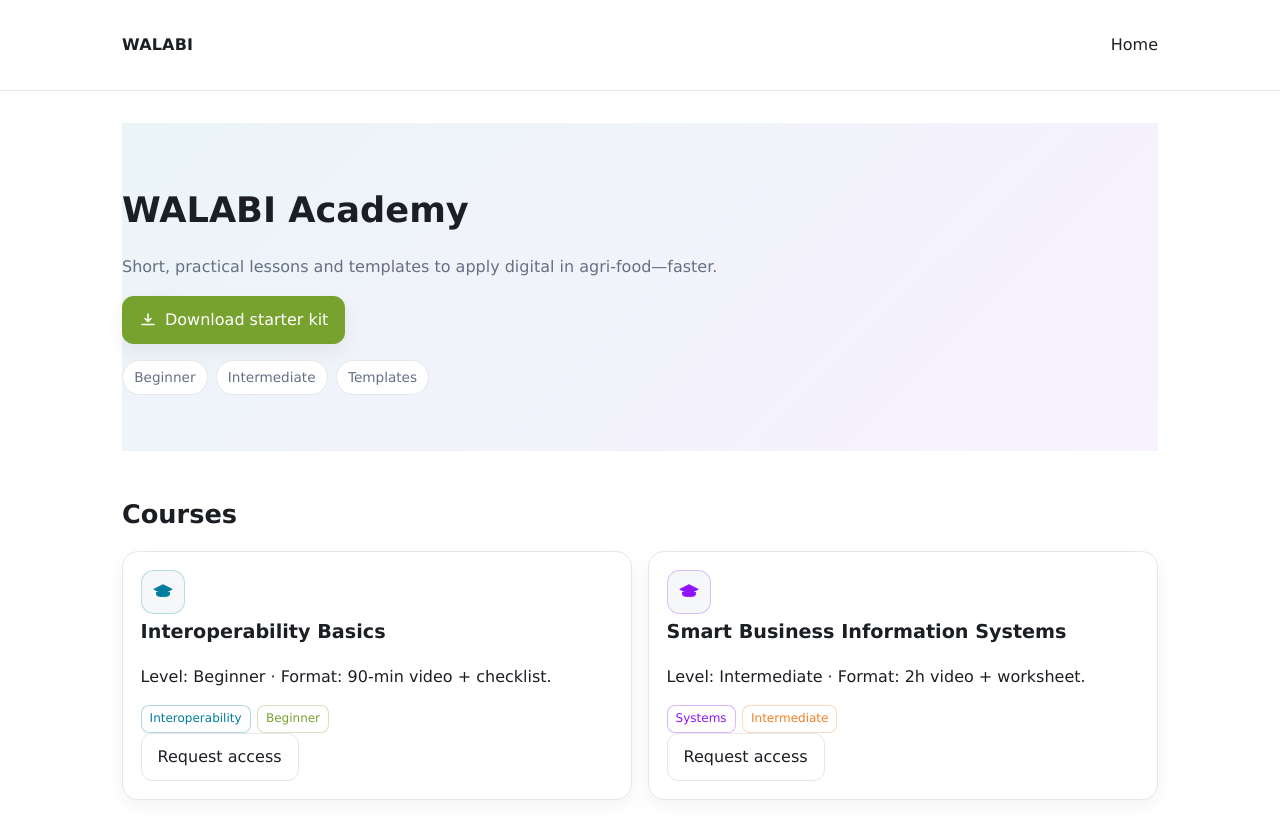
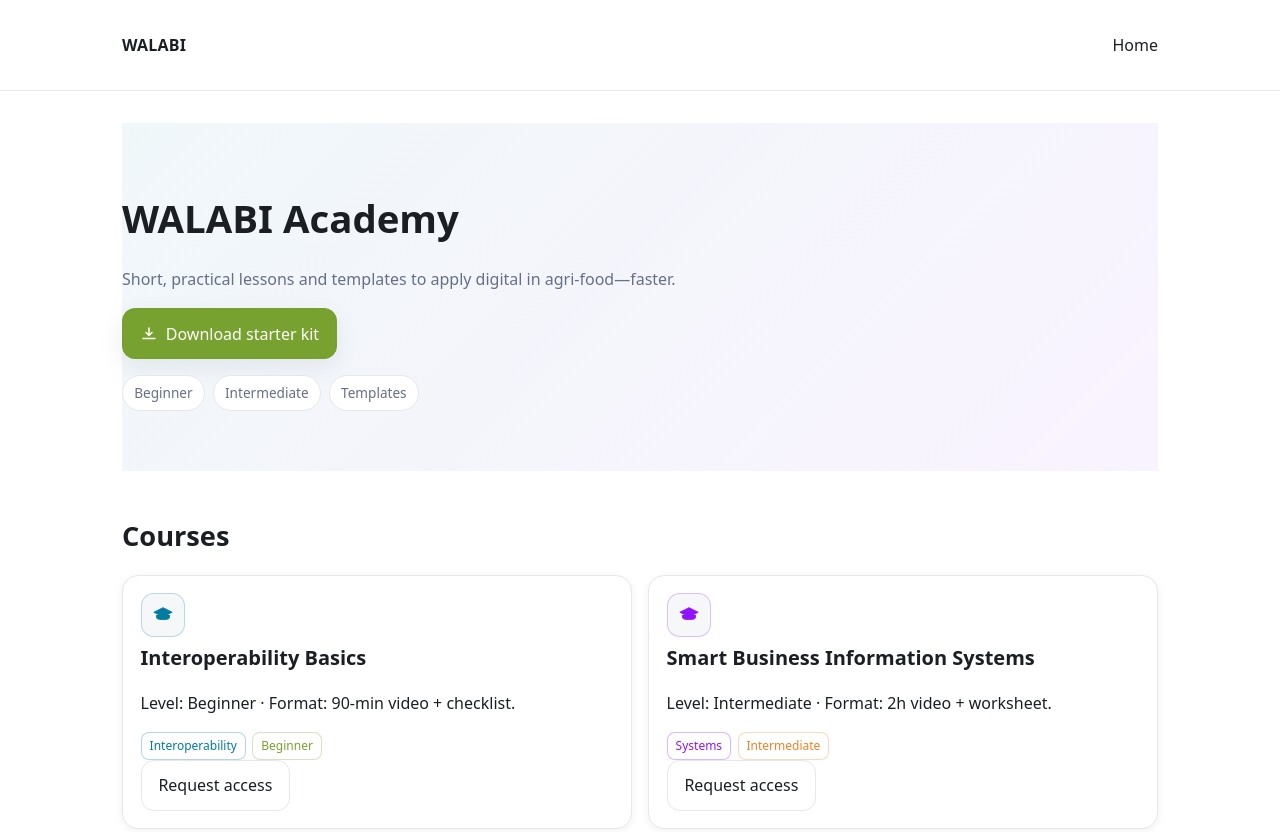
Before and after one commit to Arnabgupta1979/testWALABI, a plain HTML site: page academy.html in a window 1280 px wide. Shown: the top 832 px of the page. Drawn offline with Linux system fonts and the light colour scheme.

Commit message:
Update styles.css

```diff
--- a/assets/styles.css
+++ b/assets/styles.css
@@ -7,6 +7,14 @@
 
   /* Accents can be swapped by body class */
   --accent: var(--blue);
+
+  /* Modern additions */
+  --font-sans: ui-sans-serif, system-ui, -apple-system, Segoe UI, Roboto, "Helvetica Neue", Arial, "Noto Sans", "Apple Color Emoji", "Segoe UI Emoji", "Segoe UI Symbol";
+  --radius-sm:.5rem; --radius-md:.8rem; --radius-lg:1rem;
+  --shadow-sm:0 2px 8px rgba(16,24,40,.06);
+  --shadow-md:0 8px 24px rgba(16,24,40,.08);
+  --tran-fast:.12s ease; --tran-med:.2s ease;
+  --h1:2.4rem; --h2:1.7rem; --h3:1.25rem; --h4:1.08rem;
 }
 /* Accent variants */
 body.accent-blue{ --accent: var(--blue); }
@@ -18,43 +26,45 @@ body.accent-orange{ --accent: var(--orange); }
 *{box-sizing:border-box}
 html,body{margin:0;padding:0}
 body{
-  font-family: Verdana, Geneva, Tahoma, sans-serif;
-  color:var(--ink); background:var(--bg); line-height:1.6;
-  text-rendering:optimizeLegibility;
+  font-family: var(--font-sans);
+  color:var(--ink); background:var(--bg); line-height:1.65;
+  text-rendering:optimizeLegibility; -webkit-font-smoothing:antialiased; -moz-osx-font-smoothing:grayscale;
 }
-a{color:var(--accent); text-decoration:none}
+a{color:var(--accent); text-decoration:none; text-underline-offset:2px}
 a:hover{text-decoration:underline}
 .container{max-width:1100px;margin:0 auto;padding:2rem}
 
 /* ---------- Header ---------- */
 .site-header{
   position:sticky; top:0; z-index:10; background:#fffcc;
-  background:#fff; border-bottom:1px solid var(--line);
-  backdrop-filter:saturate(120%) blur(4px);
+  background:rgba(255,255,255,.85); border-bottom:1px solid var(--line);
+  backdrop-filter:saturate(120%) blur(6px);
 }
 .header-inner{display:flex;align-items:center;justify-content:space-between}
-.brand{font-weight:bold;letter-spacing:.2px;color:var(--ink)}
+.brand{font-weight:800;letter-spacing:.2px;color:var(--ink)}
 .nav a{margin-left:1rem;color:var(--ink)}
 .nav .btn{margin-left:1rem}
 
 /* ---------- Buttons ---------- */
 .btn{
   display:inline-flex; align-items:center; gap:.5rem;
-  padding:.65rem 1rem; border-radius:.7rem; border:1px solid var(--line);
+  padding:.7rem 1.05rem; border-radius:var(--radius-md); border:1px solid var(--line);
   background:#fff; color:var(--ink); text-decoration:none;
-  transition:transform .06s ease, box-shadow .12s ease, border-color .12s ease;
+  transition:transform var(--tran-fast), box-shadow var(--tran-med), border-color var(--tran-fast), background-color var(--tran-fast);
 }
-.btn:hover{transform:translateY(-1px)}
+.btn:hover{transform:translateY(-1px); box-shadow:var(--shadow-sm)}
+.btn:active{transform:translateY(0)}
+.btn:focus-visible{outline:2px solid color-mix(in srgb, var(--accent) 60%, white); outline-offset:2px}
 .btn-primary{
   background:var(--accent); color:#fff; border-color:var(--accent);
-  box-shadow:0 8px 20px rgba(0,0,0,.06), 0 0 0 1px rgba(0,0,0,.02) inset;
+  box-shadow:var(--shadow-md), 0 0 0 1px rgba(0,0,0,.02) inset;
 }
 .btn-ghost{background:transparent}
 
 /* ---------- Hero ---------- */
 .hero{
-  background:linear-gradient(135deg, rgba(0,124,158,.08), rgba(144,19,254,.06));
-  padding:3.5rem 0;
+  background:linear-gradient(135deg, rgba(0,124,158,.06), rgba(144,19,254,.05));
+  padding:3.75rem 0;
 }
 .hero-inner{display:grid;grid-template-columns:1.3fr .7fr;gap:2rem;align-items:center}
 .lead{max-width:720px;color:var(--muted)}
@@ -62,14 +72,16 @@ a:hover{text-decoration:underline}
 .chips{display:flex;gap:.5rem;flex-wrap:wrap;margin:1rem 0 0;padding:0;list-style:none}
 .chip{
   background:#fff;border:1px solid var(--line);border-radius:999px;
-  padding:.35rem .7rem;font-size:.85rem;color:var(--muted)
+  padding:.35rem .7rem;font-size:.85rem;color:var(--muted);
+  transition:background-color var(--tran-fast), border-color var(--tran-fast);
 }
+.chip:hover{background:#fff; border-color:color-mix(in srgb, var(--accent) 35%, var(--line))}
 
 /* ---------- Stat card ---------- */
 .stat-card{
   display:grid;grid-template-columns:repeat(3,1fr);gap:1rem;
-  background:#fff;border:1px solid var(--line);border-radius:1rem;padding:1rem;
-  box-shadow:0 8px 24px rgba(0,0,0,.06);
+  background:#fff;border:1px solid var(--line);border-radius:var(--radius-lg);padding:1rem;
+  box-shadow:var(--shadow-md);
 }
 .stat{display:flex;flex-direction:column;align-items:flex-start}
 .stat-number{font-size:1.6rem;font-weight:bold}
@@ -79,7 +91,7 @@ a:hover{text-decoration:underline}
 .section{padding:2.5rem 0}
 .grid-2{display:grid;grid-template-columns:1fr 1fr;gap:1rem}
 .panel{
-  background:#fff;border:1px solid var(--line);border-radius:1rem;padding:1rem 1.1rem;
+  background:#fff;border:1px solid var(--line);border-radius:var(--radius-lg);padding:1rem 1.1rem;
 }
 .panel-title{display:flex;align-items:center;gap:.5rem;margin:0 0 .4rem}
 
@@ -89,9 +101,11 @@ a:hover{text-decoration:underline}
   gap:1rem; margin-top:1rem;
 }
 .card{
-  background:#fff;border:1px solid var(--line);border-radius:1rem;padding:1.1rem;
-  box-shadow:0 6px 18px rgba(0,0,0,.05);
+  background:#fff;border:1px solid var(--line);border-radius:var(--radius-lg);padding:1.1rem;
+  box-shadow:var(--shadow-sm);
+  transition:transform var(--tran-fast), box-shadow var(--tran-med), border-color var(--tran-fast);
 }
+.card:hover{transform:translateY(-2px); box-shadow:var(--shadow-md)}
 .card.link{display:flex;gap:.9rem;align-items:center}
 .resources .card h4{margin:.1rem 0}
 .icon-wrap{
@@ -134,10 +148,10 @@ a:hover{text-decoration:underline}
 
 /* ---------- Typography ---------- */
 h1,h2,h3,h4{margin:.2rem 0 .5rem}
-h1{font-size:2.2rem}
-h2{font-size:1.6rem}
-h3{font-size:1.2rem}
-h4{font-size:1.05rem}
+h1{font-size:var(--h1)}
+h2{font-size:var(--h2)}
+h3{font-size:var(--h3)}
+h4{font-size:var(--h4)}
 .muted{color:var(--muted)}
 
 /* ---------- Small screens ---------- */
@@ -151,3 +165,23 @@ h4{font-size:1.05rem}
   .grid-2{grid-template-columns:1fr}
   .stat-card{grid-template-columns:1fr 1fr}
 }
+
+/* ---------- Accessibility & motion ---------- */
+@media (prefers-reduced-motion: reduce){
+  *{animation-duration:.001ms !important; animation-iteration-count:1 !important; transition-duration:.001ms !important}
+}
+
+/* ---------- Dark mode ---------- */
+@media (prefers-color-scheme: dark){
+  :root{
+    --ink:#e6e9ee; --muted:#98a2b3; --bg:#0b0f14; --card:#0f1520; --line:#1f2937;
+    --shadow-sm:0 2px 8px rgba(0,0,0,.4);
+    --shadow-md:0 12px 28px rgba(0,0,0,.55);
+  }
+  .site-header{background:rgba(11,15,20,.7)}
+  .btn{background:#0f1520}
+  .btn-ghost{background:transparent}
+  .chip{background:#0f1520}
+  .card, .panel, .stat-card{background:#0f1520}
+  .icon-wrap{background:#0b0f14}
+}
```
